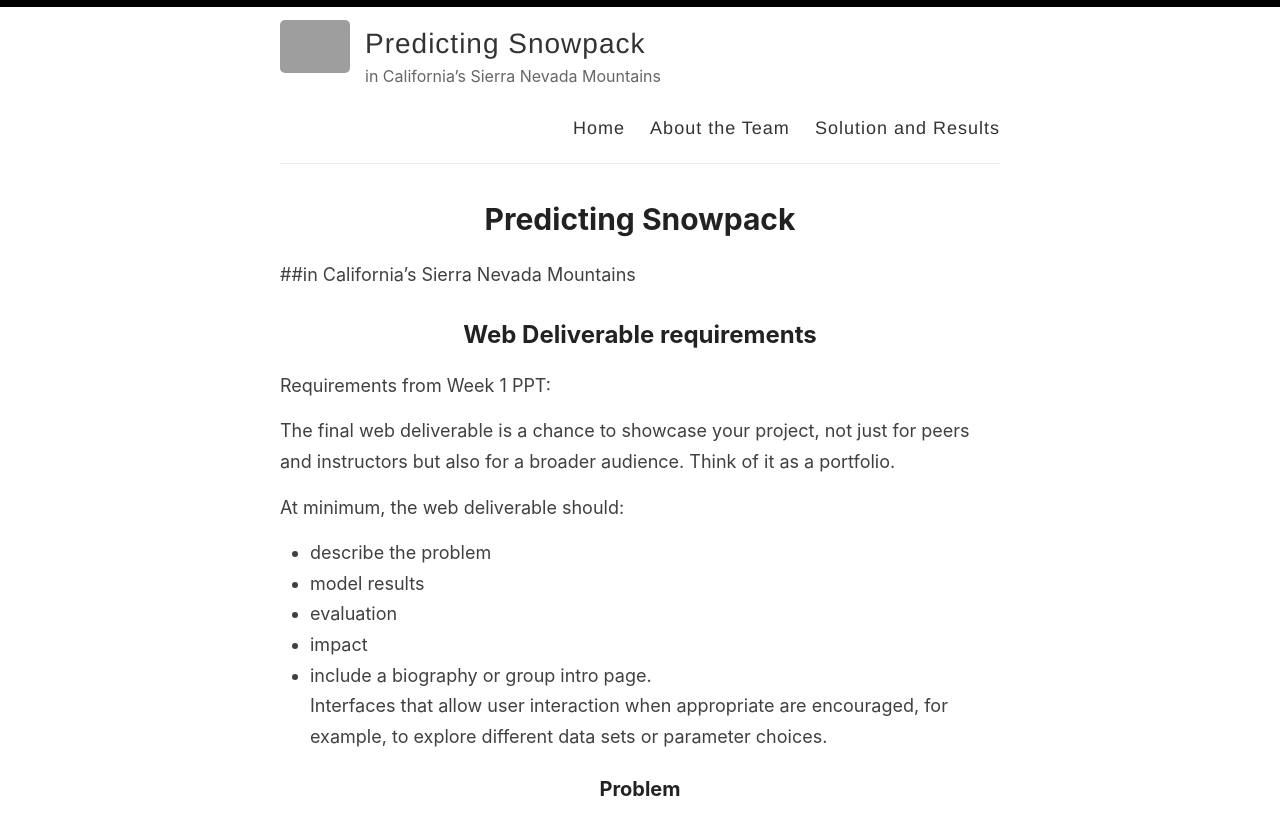
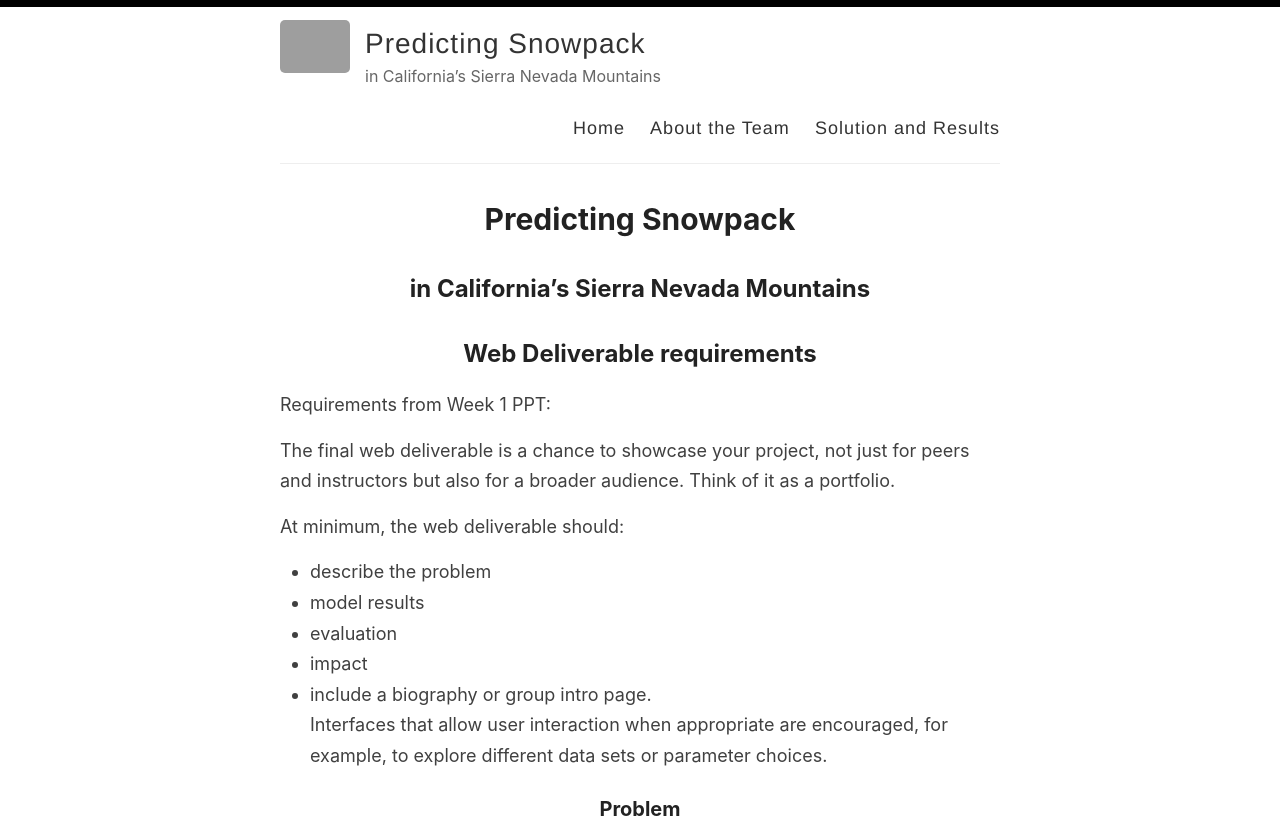
Before and after one commit to Seiris21/ucb2022.snowcast, a Jekyll site: the page built from index.md, in a window 1280 px wide and 900 px high, cut to the strip 0-817 px from the top of the window. Built offline with Jekyll 4.4.1, drawn with Linux system fonts in a browser that asks for light colours; the list of posts is cut into pages by our own code; our own code applies the rules of GitHub Pages for plain Markdown files; grey boxes are pictures that could not be loaded.

Commit message:
Updating landing page

```diff
--- a/_config.yml
+++ b/_config.yml
@@ -1,4 +1,4 @@
-#
+##
 # This file contains configuration flags to customize your site
 #
 
--- a/index.md
+++ b/index.md
@@ -3,7 +3,7 @@
 ---
 
 # Predicting Snowpack
-##in California’s Sierra Nevada Mountains
+## in California’s Sierra Nevada Mountains
 
 ## Web Deliverable requirements
 Requirements from Week 1 PPT:
@@ -23,7 +23,7 @@
 ### Problem
 
 <p align="center">
-  <img width="1024" height="549" src="../images/sierras.png">
+  <img width="768" height="412" src="./images/sierras.png">
 </p>
 
 Estimation of snowfall in the Sierra Nevadas is critially important for the people of California and those who benefit from California agriculture. 75% of agricultural water supply across California are derived from precipitation and snow in the Sierra Nevadas.
@@ -35,14 +35,14 @@
 ### The SnowCast Solution
 
 <p align="center">
-  <img width="1024" height="576" src="../images/sebastien-goldberg-PnWX202t_yg-unsplash.jpg">
+  <img width="768" height="432" src="./images/sebastien-goldberg-PnWX202t_yg-unsplash.jpg">
 </p>
 <center>Photo by <a href="https://unsplash.com/@sebastiengoldberg?utm_source=unsplash&utm_medium=referral&utm_content=creditCopyText">Sébastien Goldberg</a> on <a href="https://unsplash.com/s/photos/sierra-nevada?utm_source=unsplash&utm_medium=referral&utm_content=creditCopyText">Unsplash</a></center>
 
 We’ve created a prediction tool that uses free and available data sources to estimate snow water equivalent (SWE) in the Sierra Nevadas achieving a Root Mean Squared Error of 8” when compared to ASO measurements. Being able to accurately predict/estimate the SWE in the Sierra Nevadas is critical for water management, policy makers, and researchers. This need becomes more and more critical as the water crisis of the West Coast continues to grow. The ability to replace and/or supplement expensive and infrequent ASO flights is incredibly valuable to a wide range of individuals.
 
 <p align="center">
-  <img width="648" height="432" src="../images/SanJoaquin_2022-03-18 00:00:00_smoothed_prediction.png">
+  <img width="648" height="432" src="./images/SanJoaquin_2022-03-18 00:00:00_smoothed_prediction.png">
 </p>
 
 <div class="posts">
```
